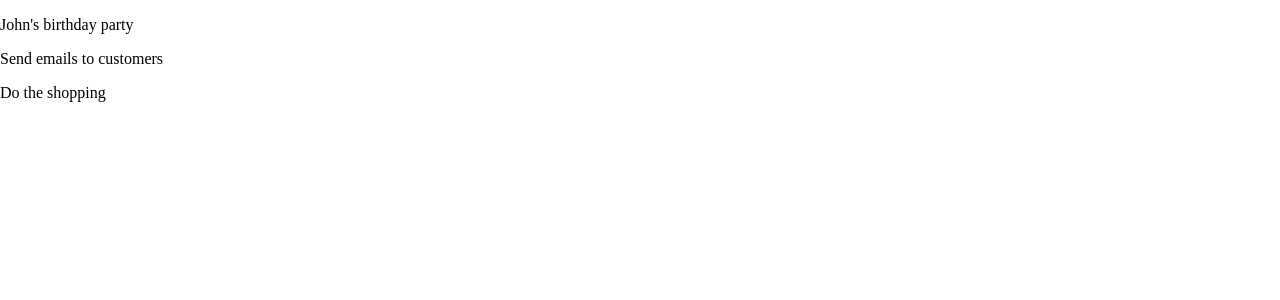
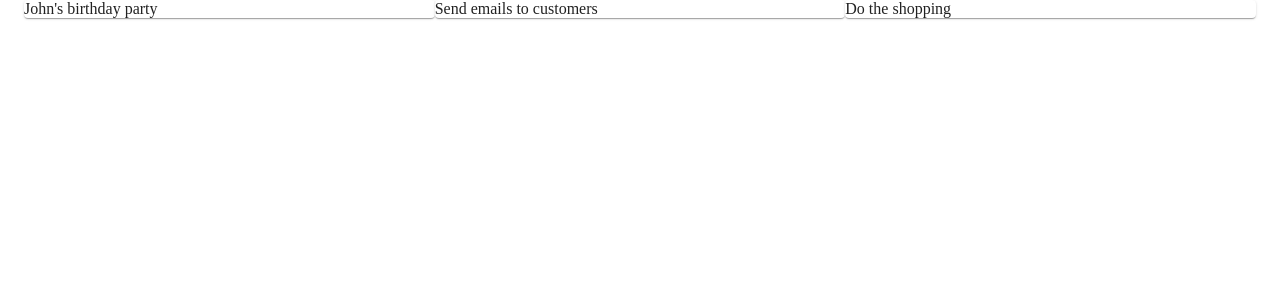
Before and after one commit to daw-maj-pl/mui-mini-project, a React (Create React App) app: page / in a window 1280 px wide. Shown: the top 300 px of the page. Built offline with nearby package versions, Linux system fonts and the light colour scheme; data requests are answered from the project's data file.

Commit message:
Add Grid and Container

```diff
--- a/src/pages/Notes.js
+++ b/src/pages/Notes.js
@@ -1,4 +1,7 @@
 import { useState, useEffect } from 'react';
+import Grid from '@material-ui/core/Grid';
+import Paper from '@material-ui/core/Paper';
+import Container from '@material-ui/core/Container';
 
 export default function Notes() {
   const [notes, setNotes] = useState([]);
@@ -10,10 +13,14 @@
   }, []);
 
   return (
-    <div>
-      {notes.map(note => (
-        <p key={note.id}>{note.title}</p>
-      ))}
-    </div>
+    <Container>
+      <Grid container>
+        {notes.map(note => (
+          <Grid item xs={12} md={6} lg={4} key={note.id}>
+            <Paper>{note.title}</Paper>
+          </Grid>
+        ))}
+      </Grid>
+    </Container>
   );
 }
```
